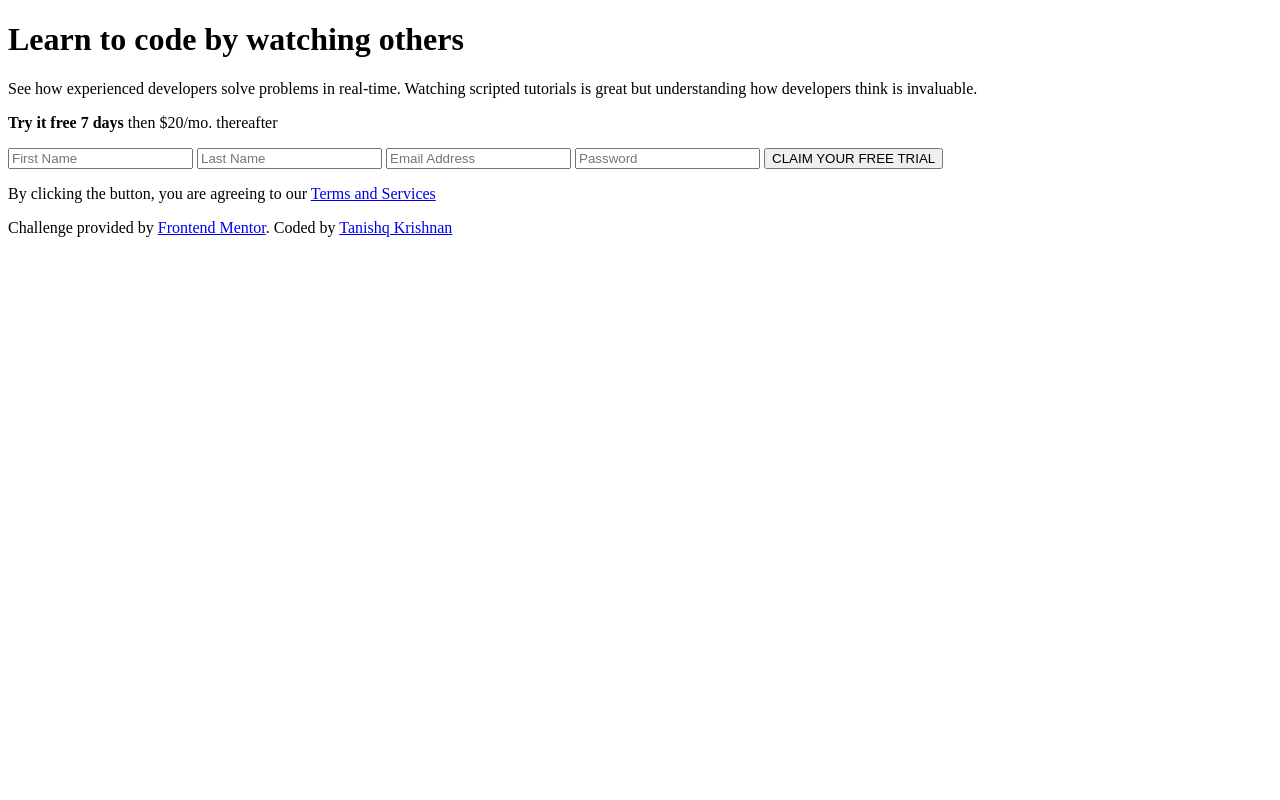
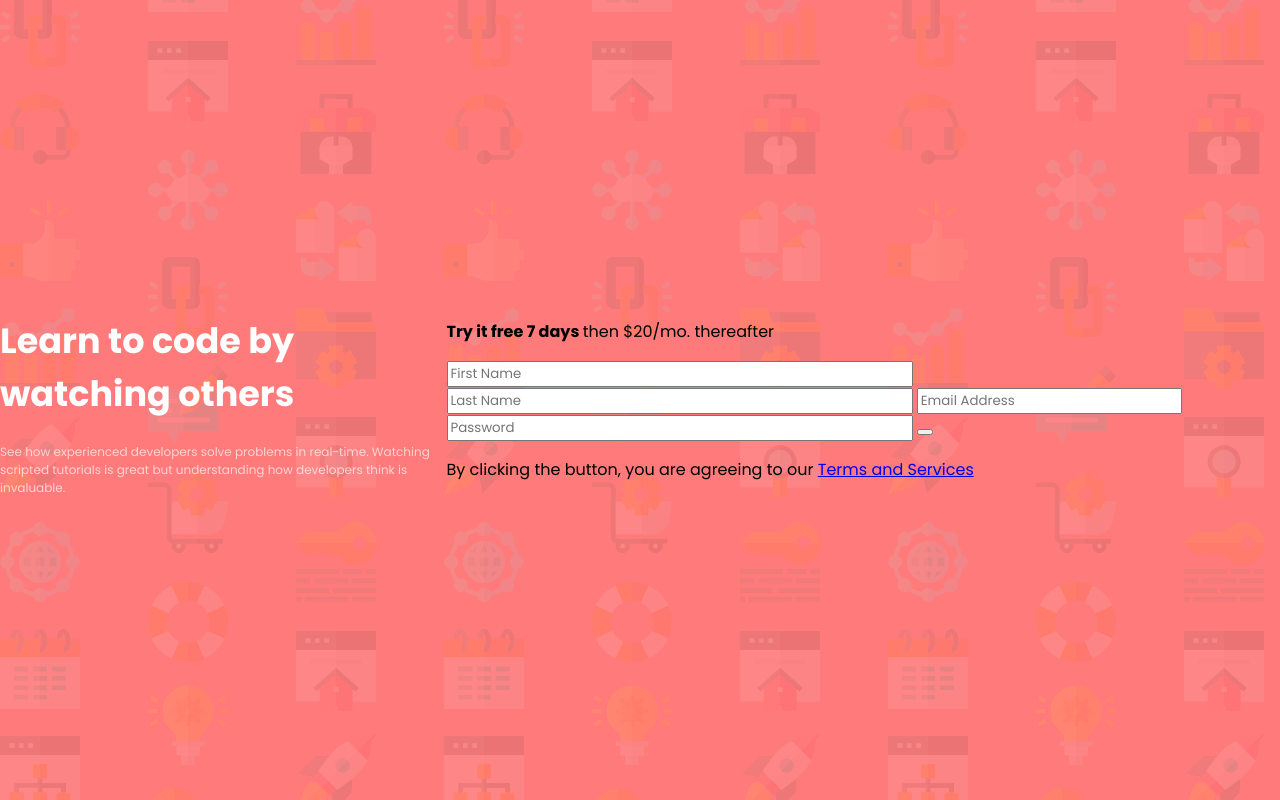
Before and after one commit to tankris/Sign-Up-Form, a plain HTML site: page index.html in a window 1280 px wide. Drawn offline with Linux system fonts and the light colour scheme.

Commit message:
Added style.css and updated index.html, README.md
Changes included in this commit:
   - Stylesheet is now included
   - The stylesheet includes the following:
     - Set a background image, color and font as specified in the style guide
     - Usage of flex-box to display the text information on the left and the form on the right
     - Footer is currently hidden to focus on designing the site first
   - Updates made to index.html is as follows:
     - Included a new class for each form element in order to set their width in the stylesheet
   - Updates made to README.md include grammatical modifications and certain style changes

```diff
--- a/index.html
+++ b/index.html
@@ -17,6 +17,9 @@
 
     <!-- Website title -->
     <title>Sign Up Form</title>
+
+    <!-- Linking the CSS stylesheet -->
+    <link rel="stylesheet" href="./style.css" />
   </head>
 
   <body>
@@ -35,19 +38,33 @@
       <!-- This block contains the form and other info which will be rendered on the right side -->
       <div class="form-box">
         <!-- This div will render the blue box -->
-        <div class="blue-box">
+        <div class="right-box blue-box">
           <p><strong>Try it free 7 days </strong>then $20/mo. thereafter</p>
         </div>
         <!-- This div is for the rest of the form -->
-        <div class="form-box">
+        <div class="right-box form-fill-box">
           <form class="form-content">
-            <input class="firstname" type="text" placeholder="First Name" />
-            <input class="lastname" type="text" placeholder="Last Name" />
-            <input class="email" type="email" placeholder="Email Address" />
-            <input class="password" type="password" placeholder="Password" />
-            <button class="submit-button" type="submit">
-              CLAIM YOUR FREE TRIAL
-            </button>
+            <input
+              class="firstname form-font"
+              type="text"
+              placeholder="First Name"
+            />
+            <input
+              class="lastname form-font"
+              type="text"
+              placeholder="Last Name"
+            />
+            <input
+              class="email form-font"
+              type="email"
+              placeholder="Email Address"
+            />
+            <input
+              class="password form-font"
+              type="password"
+              placeholder="Password"
+            />
+            <button class="submit-button form-font" type="submit"></button>
           </form>
           <p>
             By clicking the button, you are agreeing to our
--- /dev/null
+++ b/style.css
@@ -0,0 +1,56 @@
+/* Importing the Poppings font */
+@import url("https://fonts.googleapis.com/css2?family=Poppins:wght@400;500;600;700&display=swap");
+
+body {
+  /* This is partly a CSS reset value */
+  margin: 0;
+  padding: 0;
+
+  /* Relevant Background info */
+  background-image: url("./images/bg-intro-desktop.png");
+  background-color: hsl(0, 100%, 74%);
+
+  /* Including font family to be used for the site */
+  font-family: "Poppins", sans-serif;
+}
+
+/* The container consits of the info-box and form-box*/
+.container {
+  align-items: center;
+  display: flex;
+  flex: 1 1 0px;
+  height: 100vh;
+}
+
+/* Relevant attributes for the info-box */
+.info-box {
+  text-align: left;
+  color: white;
+}
+
+.info-box > h1 {
+  font-size: 35px;
+  font-weight: 700;
+}
+
+.info-box > p {
+  font-size: 12px;
+  font-weight: 400;
+  color: hsla(0, 0%, 100%, 0.671);
+}
+
+/* Relevant attributes for the form-fill-box */
+.form-content > input[type="text"],
+.form-content > input[type="password"] {
+  width: 458px;
+}
+
+.form-font {
+  font-family: "Poppins", sans-serif;
+}
+
+/* Relevant attributes for the footer */
+footer {
+  display: none;
+  font-size: 12px;
+}
```
Also changed, not shown: 1 other file.
